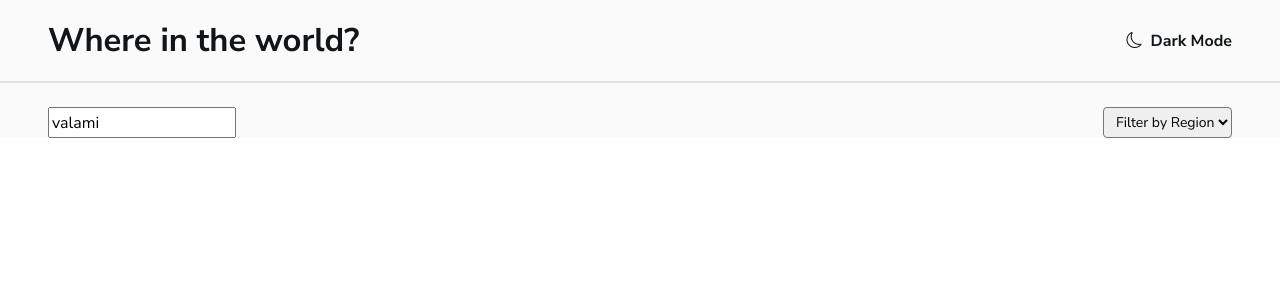
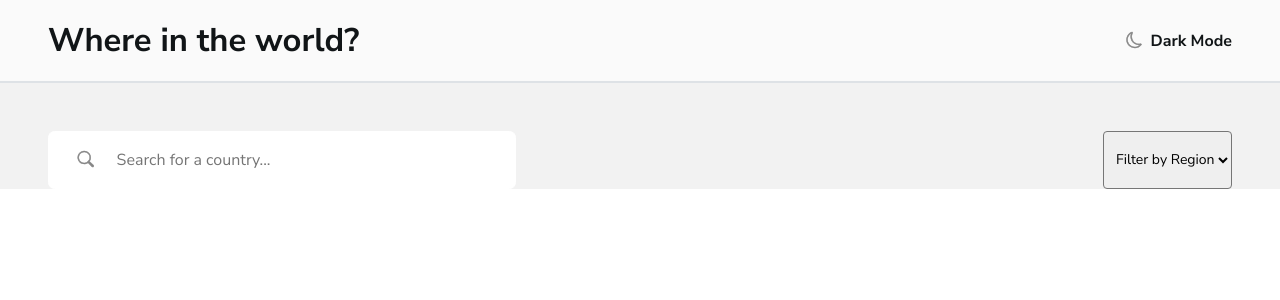
Before and after one commit to zsolt270/REST-COUNTRY, a React (Vite) app: page / in a window 1280 px wide. Shown: the top 300 px of the page. Built offline with nearby package versions, Linux system fonts and the light colour scheme.

Commit message:
finished the input styling

```diff
--- a/src/components/Main.module.css
+++ b/src/components/Main.module.css
@@ -1,5 +1,5 @@
 .lightModeElements {
-	background-color: hsl(0, 0%, 98%);
+	background-color: hsl(0, 0%, 95%);
 }
 .darkModeElements {
 	background-color: hsl(209, 23%, 22%);
--- a/src/components/Main.tsx
+++ b/src/components/Main.tsx
@@ -9,11 +9,11 @@ type ThemeMode = {
 export default function Main({ mode }: ThemeMode) {
 	return (
 		<main
-			className={`pt-4 px-2 px-sm-5 ${
+			className={`pt-4 pt-md-5 px-2 px-sm-5 ${
 				mode ? `${themes.lightModeElements}` : `${themes.darkModeElements}`
 			}`}
 		>
-			<div className='d-flex justify-content-between'>
+			<div className='d-flex flex-column flex-md-row justify-content-between'>
 				<SearchInput />
 				<Select />
 			</div>
--- /dev/null
+++ b/src/components/ui/SearchInput.module.css
@@ -0,0 +1,27 @@
+.input {
+	padding-top: 1rem;
+	padding-bottom: 1rem;
+	width: 25rem;
+	border: none;
+	border-radius: 0.4rem;
+}
+i {
+	color: hsl(0, 0%, 52%);
+	font-size: 1rem;
+	-webkit-text-stroke: 0.5px;
+	padding-left: 1.8rem;
+}
+.customInputGroup {
+	display: flex;
+	align-items: center;
+	gap: 1.3rem;
+	background-color: hsl(0, 0%, 100%);
+	border: 0.1px solid white;
+	border-radius: 0.4rem;
+}
+
+@media only screen and (max-width: 766px) {
+	.customInputGroup {
+		margin-bottom: 3rem;
+	}
+}
--- a/src/components/ui/SearchInput.tsx
+++ b/src/components/ui/SearchInput.tsx
@@ -1,8 +1,14 @@
+import styles from "./SearchInput.module.css";
+
 export default function SearchInput() {
 	return (
-		<input
-			type='text'
-			value='valami'
-		/>
+		<div className={styles.customInputGroup}>
+			<i className='bi bi-search'></i>
+			<input
+				type='text'
+				className={styles.input}
+				placeholder='Search for a country...'
+			/>
+		</div>
 	);
 }
--- /dev/null
+++ b/src/components/ui/Select.module.css
@@ -0,0 +1,3 @@
+select {
+	width: 5rem !important;
+}
--- a/src/components/ui/Select.tsx
+++ b/src/components/ui/Select.tsx
@@ -1,7 +1,14 @@
+import styles from "./Select.module.css";
+
 export default function Select() {
 	return (
 		<select className='form-select-sm'>
-			<option selected>Filter by Region</option>
+			<option
+				selected
+				hidden
+			>
+				Filter by Region
+			</option>
 			<option value='Africa'>Africa</option>
 			<option value='America'>America</option>
 			<option value='Asia'>Asia</option>
```
